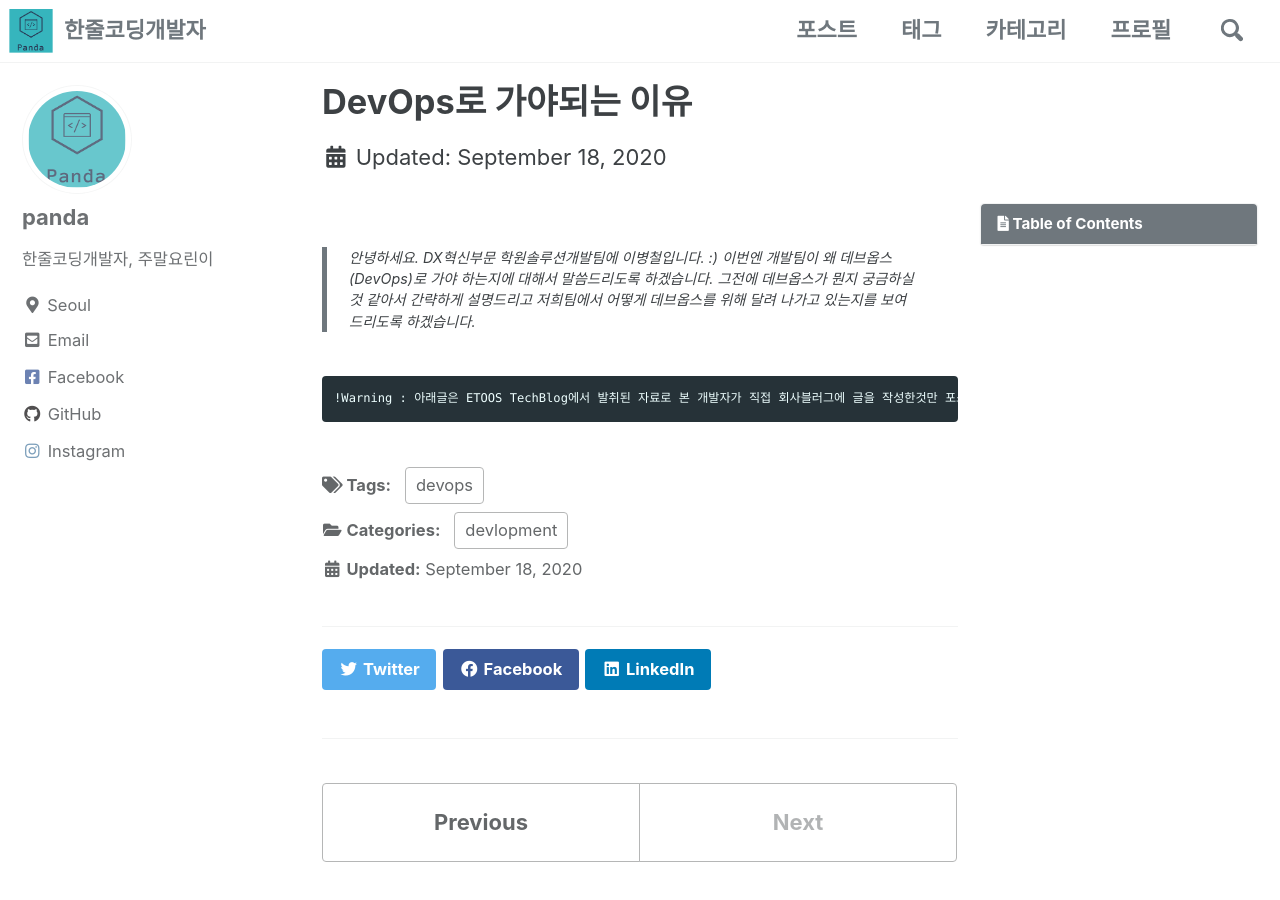
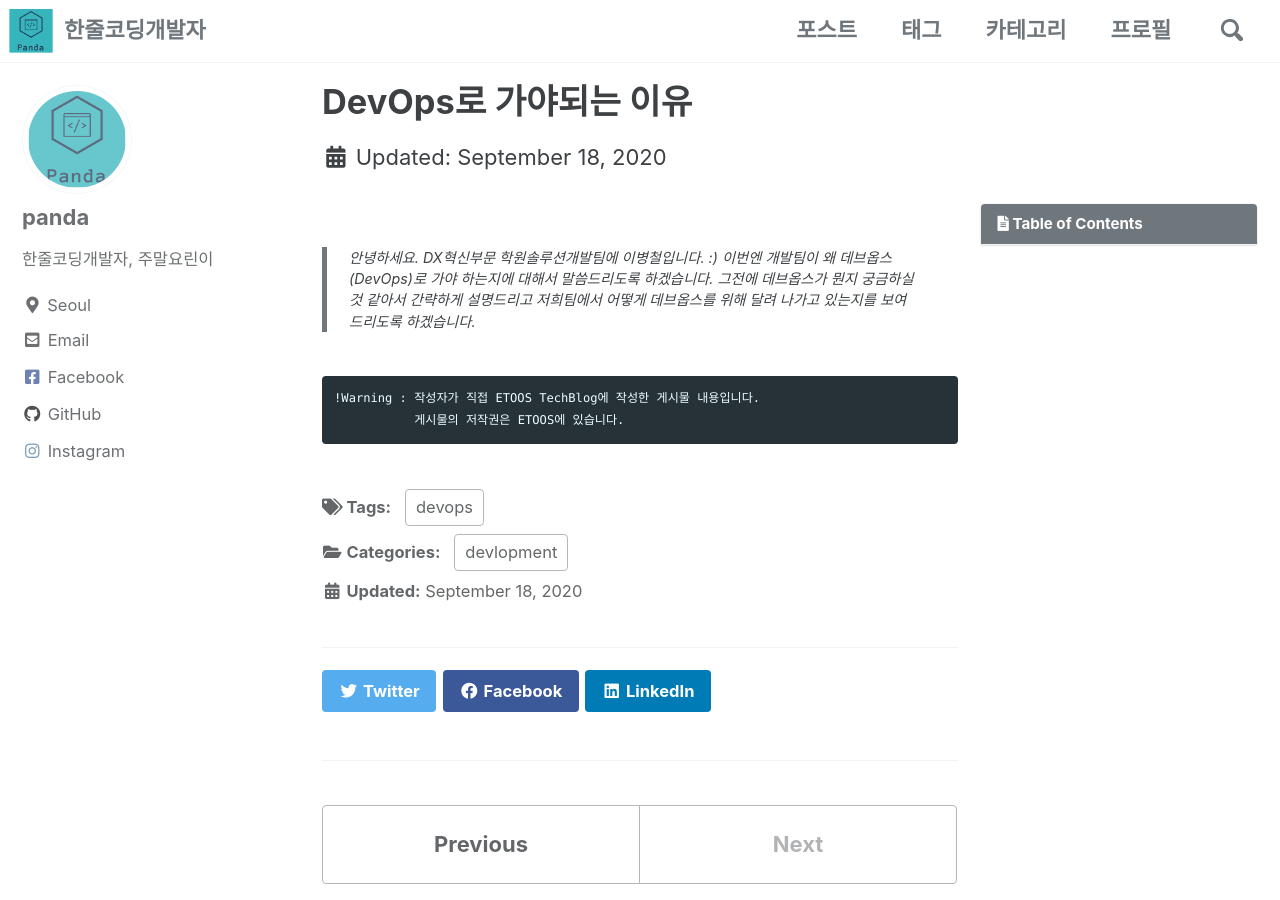
Before and after one commit to Armdiri/armdiri.github.io, a Jekyll site: the page built from _posts/2020-09-22-devops-post.md, in a window 1280 px wide and 900 px high. Built offline with Jekyll 4.4.1, drawn with Linux system fonts in a browser that asks for light colours; cached includes are drawn as plain includes; comment, search, counter and statistics services are not loaded.

Commit message:
blog html add

```diff
--- a/_posts/2020-09-22-devops-post.md
+++ b/_posts/2020-09-22-devops-post.md
@@ -20,5 +20,6 @@ tags:
 > 그전에 데브옵스가 뭔지 궁금하실것 같아서 간략하게 설명드리고 저희팀에서 어떻게 데브옵스를 위해 달려 나가고 있는지를 보여드리도록 하겠습니다.
 
 ~~~
-!Warning : 아래글은 ETOOS TechBlog에서 발취된 자료로 본 개발자가 직접 회사블러그에 글을 작성한것만 포스팅하였습니다.
+!Warning : 작성자가 직접 ETOOS TechBlog에 작성한 게시물 내용입니다.
+           게시물의 저작권은 ETOOS에 있습니다.
 ~~~
```
Also changed, not shown: _posts/2020-08-27-s3gateway-post.md (+2 -1 lines), _posts/2020-09-07-s3imageserver-post.md (+2 -1 lines), _posts/2020-09-17-elasticcache-post.md (+2 -1 lines).
